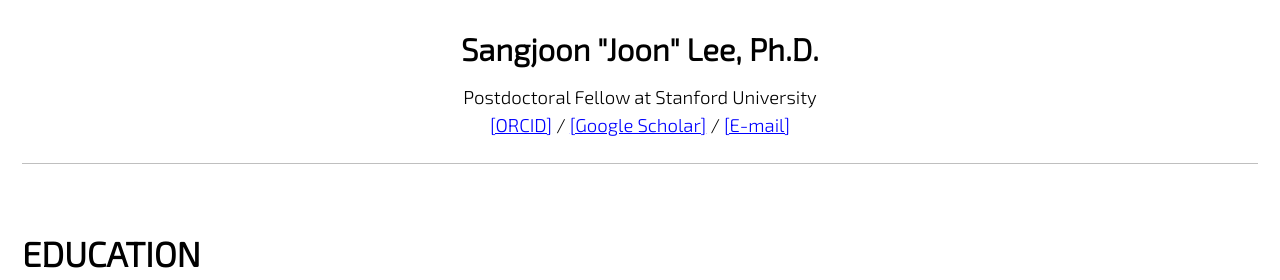
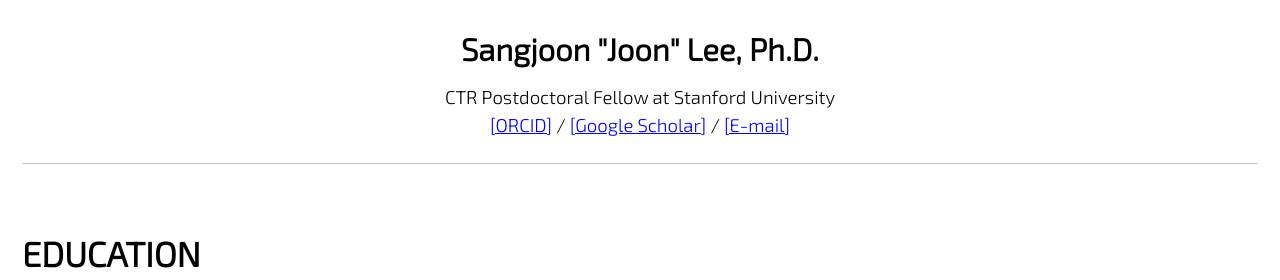
Before and after one commit to jun9303/jun9303.github.io, a Jekyll site: the page built from _pages/about_me.md, in a window 1280 px wide and 900 px high, scrolled down 321 px. Shown: the part 175-455 px from the top of the window. Built offline with Jekyll 4.4.1, drawn with Linux system fonts in a browser that asks for light colours; cached includes are drawn as plain includes; nearby versions of some CDN libraries; some of the changed text lies outside the part shown.

Commit message:
Updated 101224

```diff
--- a/_pages/about_me.md
+++ b/_pages/about_me.md
@@ -10,7 +10,7 @@ feature_row:
   - image_path: assets/images/bio-photo-sjlee-200x200.png
     alt: "profile image"
     title: 'Sangjoon "Joon" Lee, Ph.D.'
-    excerpt: "Postdoctoral Fellow at Stanford University<br/>[[ORCID]](https://orcid.org/0000-0002-2063-6298) / [[Google Scholar]](https://scholar.google.com/citations?user=AnnGLWwAAAAJ) / [[E-mail]](mailto:sjoonl@stanford.edu)"
+    excerpt: "CTR Postdoctoral Fellow at Stanford University<br/>[[ORCID]](https://orcid.org/0000-0002-2063-6298) / [[Google Scholar]](https://scholar.google.com/citations?user=AnnGLWwAAAAJ) / [[E-mail]](mailto:sjoonl@stanford.edu)"
 ---
 
 {% include feature_row type="center" %}
@@ -108,7 +108,7 @@ feature_row:
 
 ### FELLOWSHIPS
 
-- **Postdoctoral Fellowship** from *Center for Turbulence Research, Stanford University*, Oct. 2024 - Sep. 2025
+- **CTR Postdoctoral Fellowship** from *Center for Turbulence Research, Stanford University*, Oct. 2024 - Sep. 2025
   + Academic and financial supports for research on turbulence
 - **Departmental Graduate Fellowship** from *College of Engineering, University of California, Berkeley*, Aug. 2023 - Dec. 2023
   + Selective departmental award offering stipends with full tuition and fee waivers
```
Also changed, not shown: index.md (+1 -1 lines).
